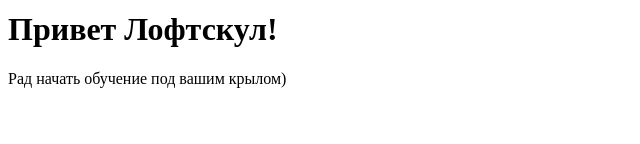
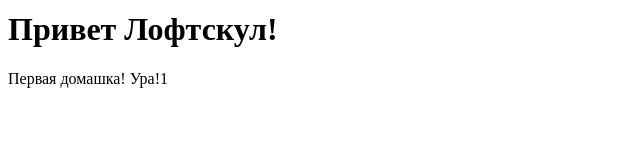
Before and after one commit to denis-gorodetsky/afrodita, a plain HTML site: page inner/index.html in a window 1280 px wide. Shown: the part 247-391 px from the top of the page, without its empty margins (0-640 px from the left). Drawn offline with Linux system fonts and the light colour scheme.

Commit message:
rewrite p

```diff
--- a/inner/index.html
+++ b/inner/index.html
@@ -7,9 +7,11 @@
   <title>First task</title>
 </head>
 <body>
+
   <img src="/img/loftschool.png" alt="лофтскул">
   <h1>Привет Лофтскул!</h1>
-  <p>Рад начать обучение под вашим крылом)</p>
+  <p>Первая домашка! Ура!1</p>
   <img src="../img/student.png" alt="студент">
+
 </body>
 </html>
```
